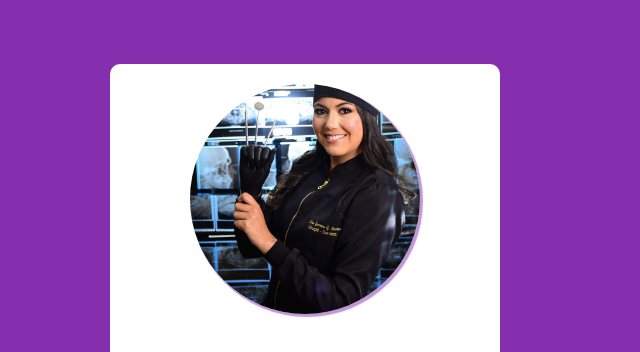
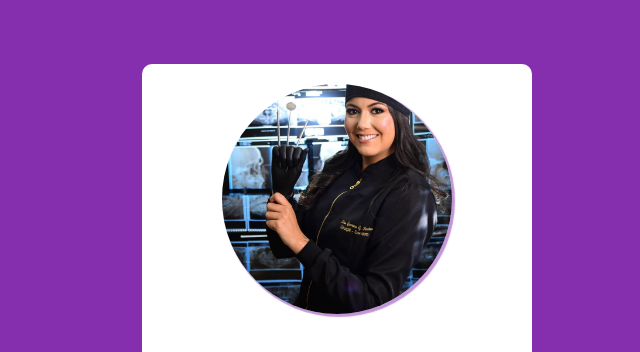
Before and after one commit to QueremNunes/projeto-dentista, a plain HTML site: page index.html in a window 1280 px wide. Shown: the top 352 px of the page, without its empty margins (303-943 px from the left). Drawn offline with Linux system fonts and the light colour scheme.

Commit message:
alterações

```diff
--- a/estilo.css
+++ b/estilo.css
@@ -1,8 +1,8 @@
 @charset "UTF-8";
+
 
 body {
     margin: 5%;
-    margin-left: 0%;
     background-color:  #852fae;
     font-family: 'Times New Roman', Times, serif
 }
@@ -21,6 +21,7 @@ div > p > img#foto2 {
     text-align: center;
 }
 section {
+    margin-left: auto;
     background-color: white;
     border-radius: 10px;
     width: 390px;
```
